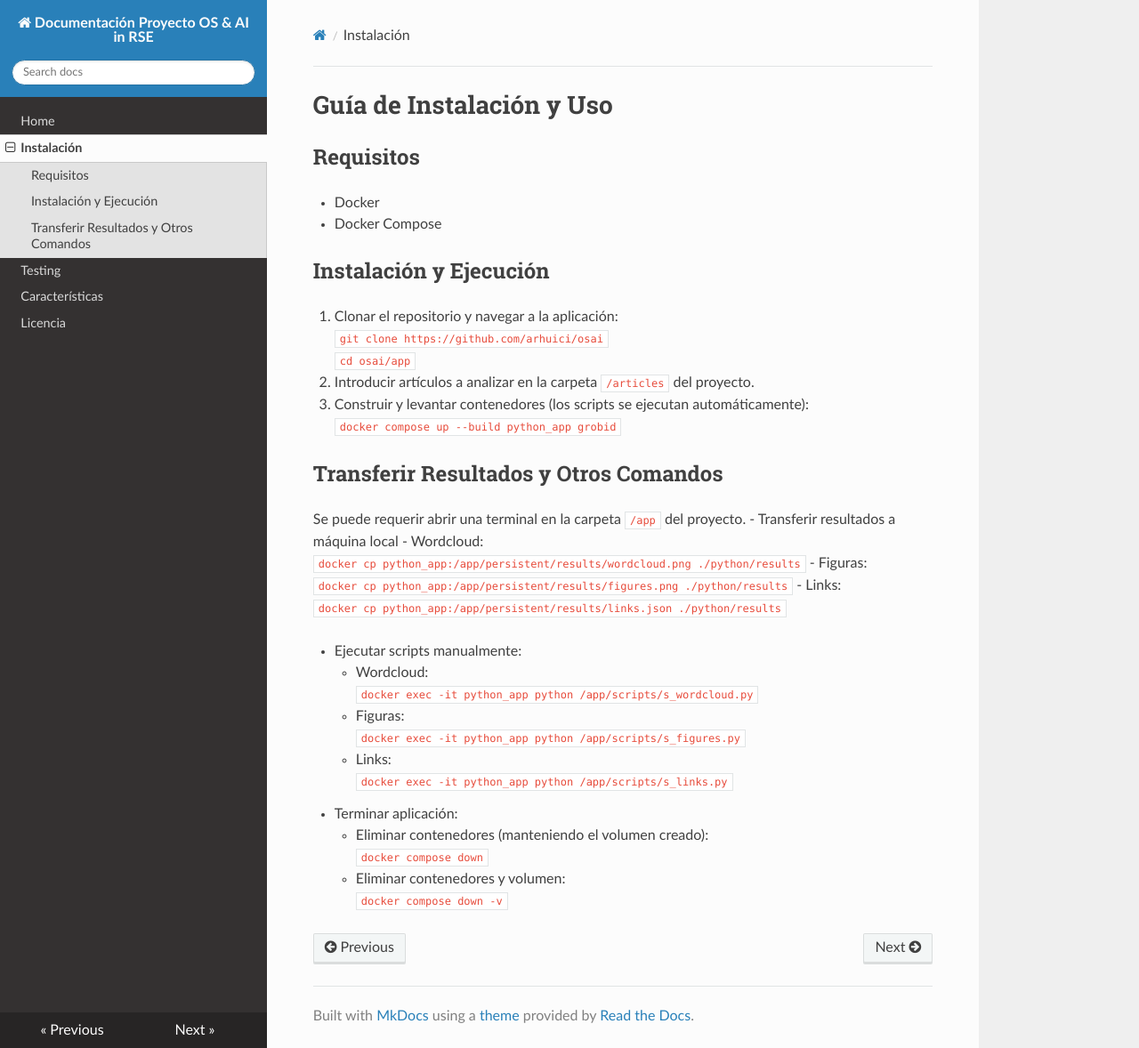
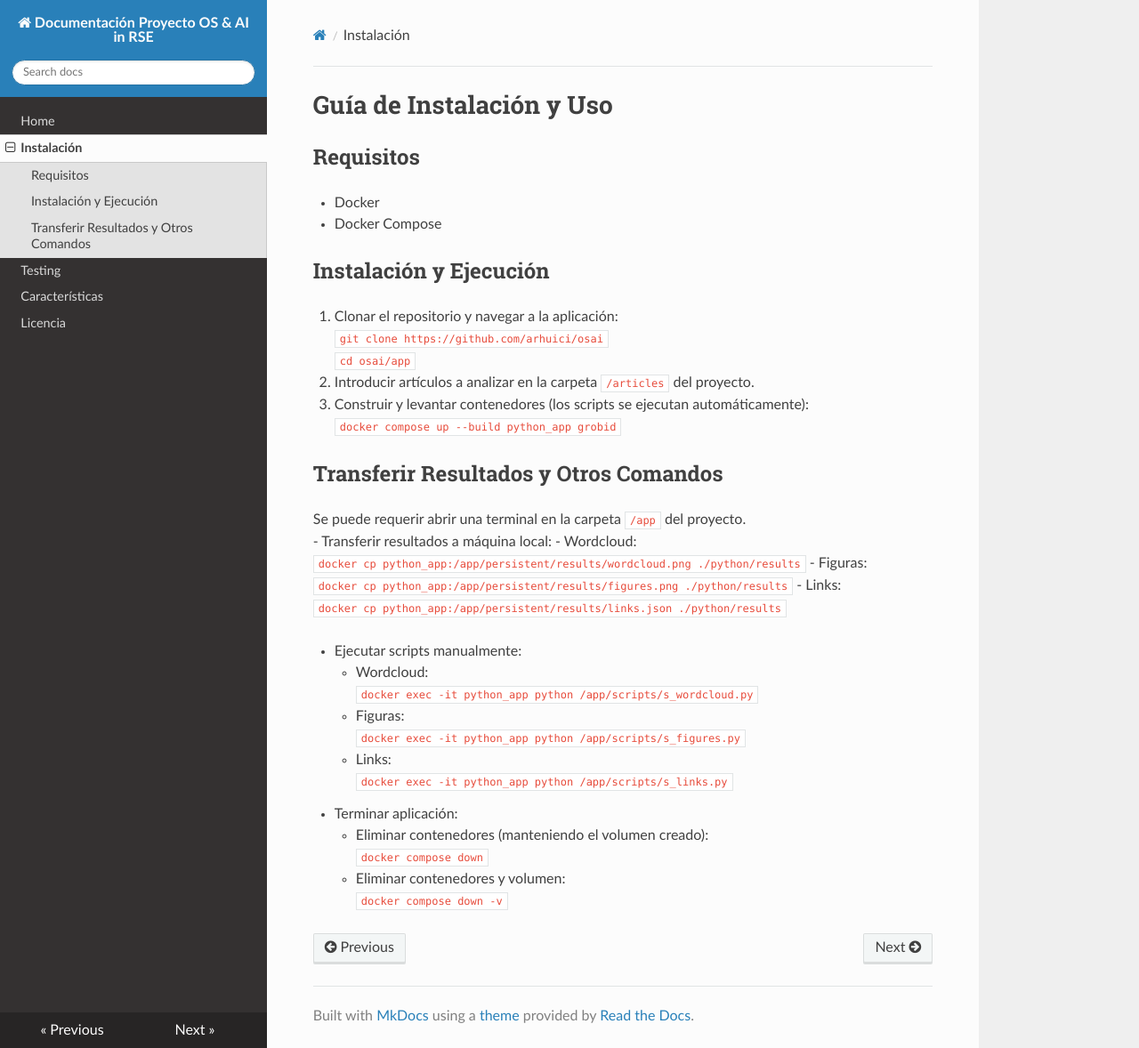
Before and after one commit to arhuici/osai, an MkDocs documentation site: the page built from docs/installation.md, in a window 1280 px wide and 1178 px high. Shown: the whole window at 89% size. Built offline with MkDocs 1.6.1, drawn with Linux system fonts in a browser that asks for light colours; nearby versions of some CDN libraries.

Commit message:
updated indent

````diff
--- a/docs/installation.md
+++ b/docs/installation.md
@@ -14,7 +14,7 @@
 
 ## Transferir Resultados y Otros Comandos
 Se puede requerir abrir una terminal en la carpeta `/app` del proyecto.
-- Transferir resultados a máquina local
+- Transferir resultados a máquina local:
     - Wordcloud:
 ```docker cp python_app:/app/persistent/results/wordcloud.png ./python/results```
     - Figuras:
````
Also changed, not shown: docs/tests.md (+1 -1 lines), docs/features.md (line endings or trailing spaces).
